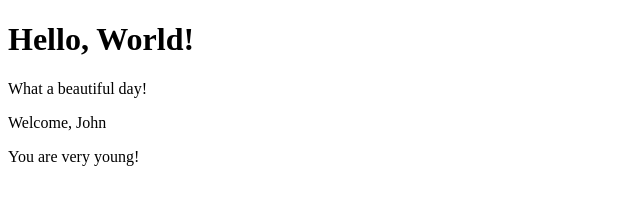
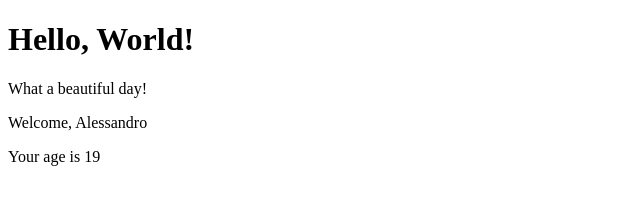
Before and after one commit to AlexSgherri/react-exercises, a React (Create React App) app: page / in a window 1280 px wide. Shown: the top 216 px of the page, without its empty margins (0-640 px from the left). Built offline with nearby package versions, Linux system fonts and the light colour scheme.

Commit message:
removed the name===jhon condition

```diff
--- a/src/App.js
+++ b/src/App.js
@@ -7,7 +7,7 @@ export class App extends React.Component{
         return (
         <div>
             <Hello />
-            <Welcome name="John" />
+            <Welcome />
         </div>
         )
     }
--- a/src/Welcome.js
+++ b/src/Welcome.js
@@ -2,15 +2,17 @@ import React from "react";
 import { Age } from "./Age";
 
 export class Welcome extends React.Component{
-    static defaultProps = {
-        name : "Alessandro",
-    }
+
     render(){
         return (
             <div>
                 <p>Welcome, {this.props.name}</p>
-                { this.props.name === "John" && <Age age={17} /> }
+                <Age age={19} />
             </div>
         )
     }
 }
+
+Welcome.defaultProps = {
+    name : "Alessandro",
+}
```
